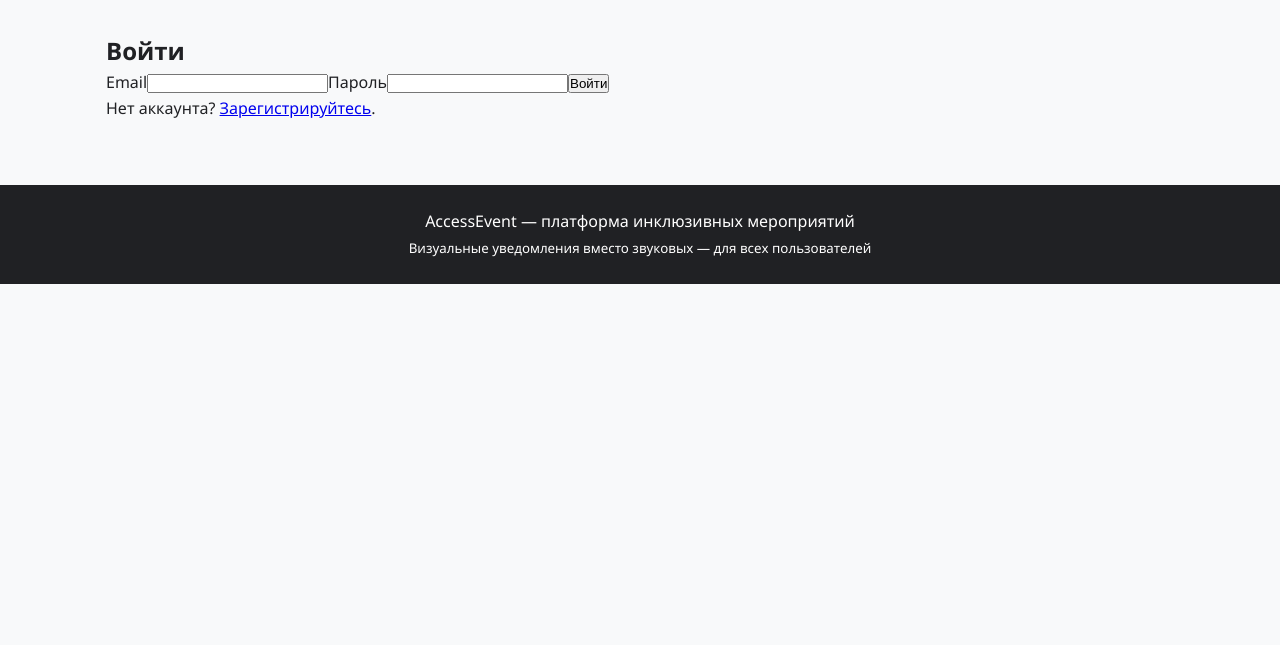
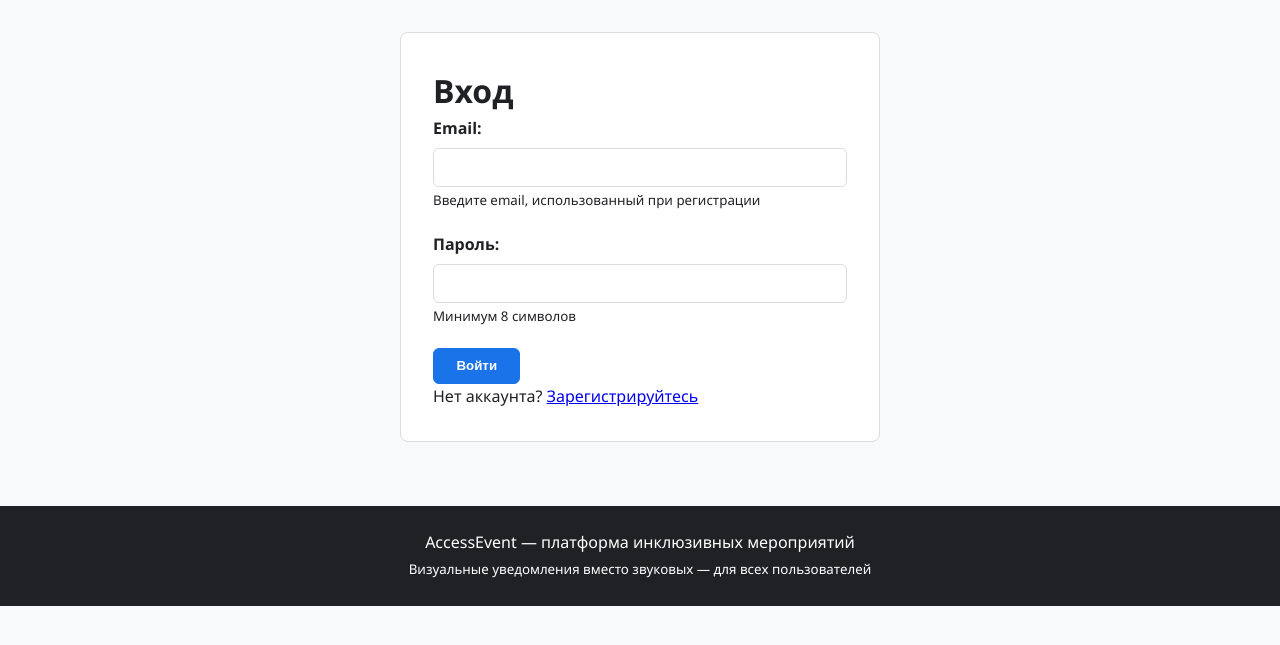
Before and after one commit to k1vem/access-event, a Flask app: page /login in a window 1280 px wide. Shown: the part 58-703 px from the top of the page. Run offline with Flask 3, Linux system fonts and the light colour scheme.

Commit message:
Update login.html

```diff
--- a/templates/login.html
+++ b/templates/login.html
@@ -1 +1,42 @@
-{% extends "base.html" %}{% block title %}Вход — AccessEvent{% endblock %}{% block content %}<section class="form-card"><h1>Войти</h1><form id="login-form"><label for="login-email">Email</label><input id="login-email" name="email" type="email" autocomplete="email" required><label for="login-password">Пароль</label><input id="login-password" name="password" type="password" autocomplete="current-password" required><button class="button" type="submit">Войти</button></form><p>Нет аккаунта? <a href="/register">Зарегистрируйтесь</a>.</p></section>{% endblock %}
+{% extends "base.html" %}
+
+{% block title %}Вход — AccessEvent{% endblock %}
+
+{% block content %}
+<div class="form-container">
+    <h1>Вход</h1>
+
+    {% if error %}
+    <div class="notification notification-error" role="alert">{{ error }}</div>
+    {% endif %}
+
+    <form id="login-form" method="POST" action="{{ url_for('login_page') }}" aria-label="Форма входа">
+        <div class="form-group">
+            <label for="email">Email:</label>
+            <input type="email" id="email" name="email" aria-describedby="email-hint" required>
+            <small id="email-hint">Введите email, использованный при регистрации</small>
+        </div>
+        <div class="form-group">
+            <label for="password">Пароль:</label>
+            <input type="password" id="password" name="password" aria-describedby="password-hint" required>
+            <small id="password-hint">Минимум 8 символов</small>
+        </div>
+        <button type="submit" class="btn btn-primary">Войти</button>
+    </form>
+
+    <p>Нет аккаунта? <a href="{{ url_for('register_page') }}">Зарегистрируйтесь</a></p>
+</div>
+{% endblock %}
+
+{% block scripts %}
+<script>
+document.getElementById('login-form').addEventListener('submit', function(e) {
+    const email = document.getElementById('email');
+    const password = document.getElementById('password');
+    if (!email.value.trim() || !password.value.trim()) {
+        e.preventDefault();
+        showNotification('Заполните email и пароль', 'error');
+    }
+});
+</script>
+{% endblock %}
```
